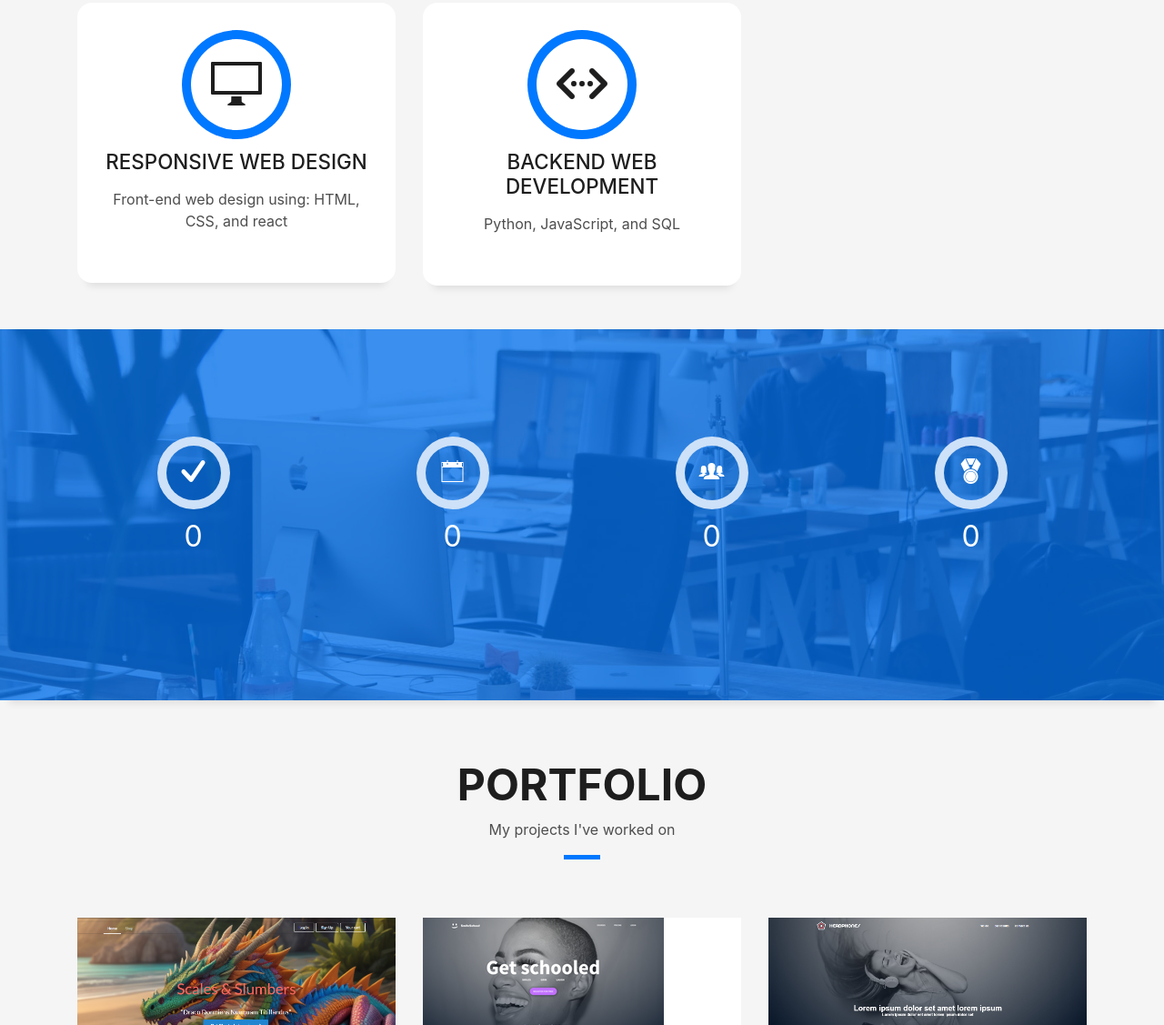
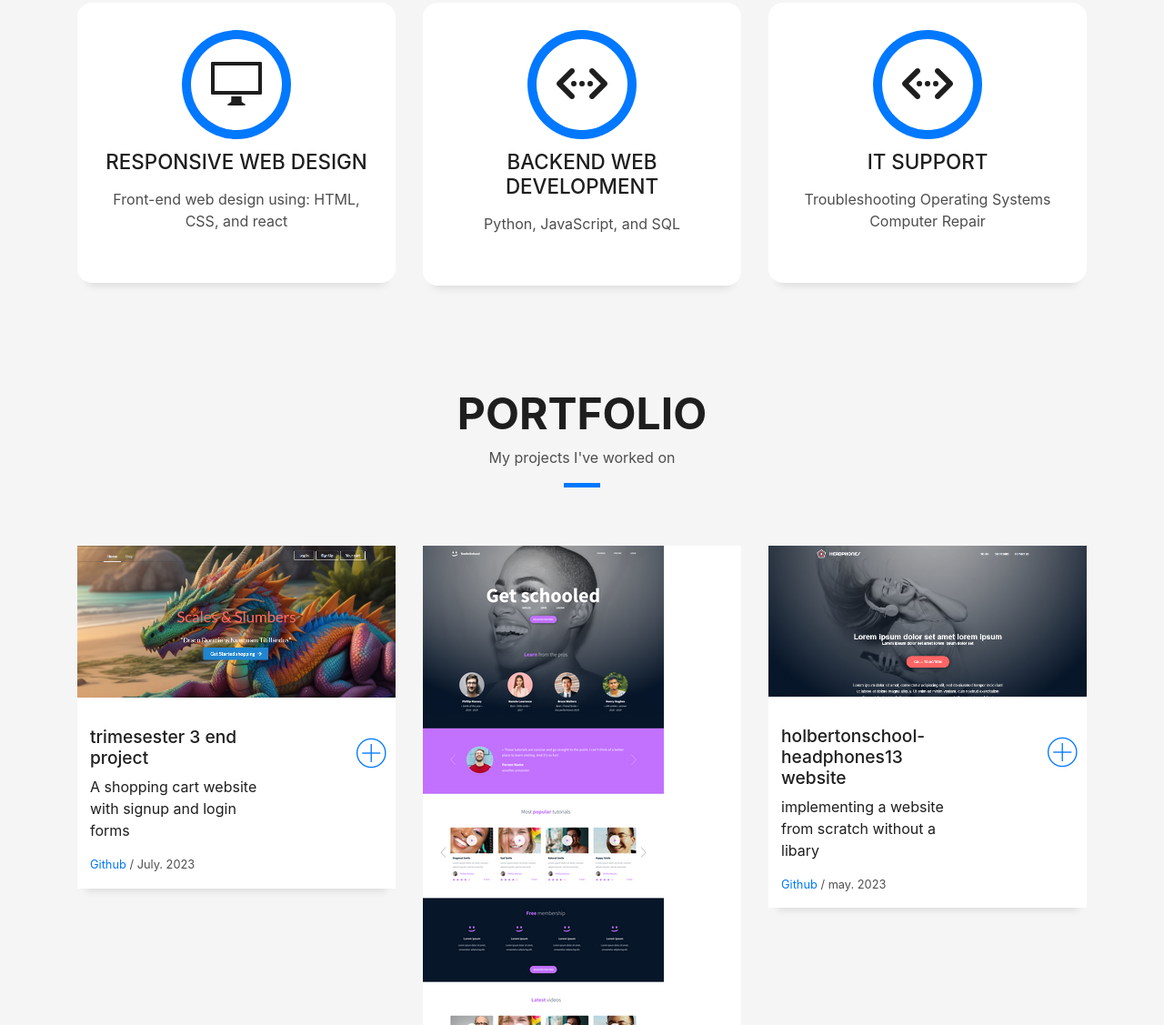
Before and after one commit to daeshov/Darah-Thomas-person-website, a plain HTML site: page index.html in a window 1280 px wide. Shown: the part 1673-2800 px from the top of the page at 91% size. Drawn offline with Linux system fonts and the light colour scheme; files whose address does not match are found by name.

Commit message:
new update

```diff
--- a/css/style.css
+++ b/css/style.css
@@ -84,8 +84,8 @@ a:hover {
 
 .bg-image {
   background-repeat: no-repeat;
-  background-attachment: fixed;
-  background-size: cover;
+  background-attachment: local;
+  background-size: contain;
   background-position: center center;
 }
 
@@ -681,7 +681,11 @@ a:hover {
 }
 
 .about-mf .about-img img {
-  margin-left: 10px;
+  margin-left: -15px;
+}
+
+.about-info {
+  margin-left: -30px;
 }
 
 .skill-mf span {
@@ -740,31 +744,6 @@ a:hover {
 }
 
 /*======================================
-//--//-->   COUNTER
-======================================*/
-
-.counter-box {
-  color: #fff;
-  text-align: center;
-}
-
-.counter-ico {
-  margin-bottom: 1rem;
-}
-
-.counter-ico .ico-circle {
-  height: 60px;
-  width: 60px;
-  line-height: 1.8;
-  box-shadow: 0 0 0 10px #cde1f8;
-}
-
-.counter-num .counter {
-  font-size: 2rem;
-  margin-bottom: 0;
-}
-
-/*======================================
 //--//-->   PORTFOLIO
 ======================================*/
 
@@ -773,6 +752,10 @@ a:hover {
   -webkit-backface-visibility: hidden;
   backface-visibility: hidden;
   background-color: #fff;
+}
+
+.card-4 {
+  padding-top: 10px;
 }
 
 .work-box:hover img {
--- a/index.html
+++ b/index.html
@@ -24,12 +24,6 @@
   <!-- Main Stylesheet File -->
   <link href="css/style.css" rel="stylesheet">
 
-  <!-- =======================================================
-    Theme Name: DevFolio
-    Theme URL: https://bootstrapmade.com/devfolio-bootstrap-portfolio-html-template/
-    Author: BootstrapMade.com
-    License: https://bootstrapmade.com/license/
-  ======================================================= -->
 </head>
 
 <body id="page-top">
@@ -67,22 +61,20 @@
   </nav>
   <!--/ Nav End /-->
 
-  <!--/ Intro Skew Star /-->
-  <div id="home" class="intro route bg-image" style="background-image: url()">
+  <!--/ Intro /-->
+  <div id="home" class="intro route bg-image" style="background-image: url(/img/Background2.jpg)">
     <div class="overlay-itro"></div>
     <div class="intro-content display-table">
       <div class="table-cell">
         <div class="container">
-          <!--<p class="display-6 color-d">Hello, world!</p>-->
           <h1 class="intro-title mb-4">I am Darah Thomas</h1>
-          <p class="intro-subtitle"><span class="text-slider-items">Web Developer</span><strong class="text-slider"></strong></p>
-          <!-- <p class="pt-3"><a class="btn btn-primary btn js-scroll px-4" href="#about" role="button">Learn More</a></p> -->
+          <p class="intro-subtitle"><span class="text-slider-items">Web Developer and IT Support</span><strong class="text-slider"></strong></p>
         </div>
       </div>
     </div>
   </div>
-  <!--/ Intro Skew End /-->
-
+  <!-- Intro End -->
+  <!-- About Me section  -->
   <section id="about" class="about-mf sect-pt4 route">
     <div class="container">
       <div class="row">
@@ -147,8 +139,8 @@
       </div>
     </div>
   </section>
-
-  <!--/ Section Services Star /-->
+  <!-- About Me section  -->
+  <!-- Skills -->
   <section id="service" class="services-mf route">
     <div class="container">
       <div class="row">
@@ -196,64 +188,25 @@
             </div>
           </div>
         </div>
-
-      </div>
-    </div>
-  </section>
-  <!--/ Section Services End /-->
-
-  <div class="section-counter paralax-mf bg-image" style="background-image: url(img/counters-bg.jpg)">
-    <div class="overlay-mf"></div>
-    <div class="container">
-      <div class="row">
-        <div class="col-sm-3 col-lg-3">
-          <div class="counter-box">
-            <div class="counter-ico">
-              <span class="ico-circle"><i class="ion-checkmark-round"></i></span>
+        <div class="col-md-4">
+          <div class="service-box">
+            <div class="service-ico">
+              <span class="ico-circle"><i class="ion-code-working"></i></span>
             </div>
-            <div class="counter-num">
-              <p class="counter"></p>
-              <span class="counter-text"></span>
-            </div>
-          </div>
-        </div>
-        <div class="col-sm-3 col-lg-3">
-          <div class="counter-box pt-4 pt-md-0">
-            <div class="counter-ico">
-              <span class="ico-circle"><i class="ion-ios-calendar-outline"></i></span>
-            </div>
-            <div class="counter-num">
-              <p class="counter"></p>
-              <span class="counter-text"></span>
-            </div>
-          </div>
-        </div>
-        <div class="col-sm-3 col-lg-3">
-          <div class="counter-box pt-4 pt-md-0">
-            <div class="counter-ico">
-              <span class="ico-circle"><i class="ion-ios-people"></i></span>
-            </div>
-            <div class="counter-num">
-              <p class="counter"></p>
-              <span class="counter-text"></span>
-            </div>
-          </div>
-        </div>
-        <div class="col-sm-3 col-lg-3">
-          <div class="counter-box pt-4 pt-md-0">
-            <div class="counter-ico">
-              <span class="ico-circle"><i class="ion-ribbon-a"></i></span>
-            </div>
-            <div class="counter-num">
-              <p class="counter"></p>
-              <span class="counter-text"></span>
+            <div class="service-content">
+              <h2 class="s-title"> IT Support</h2>
+              <p class="s-description text-center">
+                Troubleshooting
+                Operating Systems
+                Computer Repair
+              </p>
             </div>
           </div>
         </div>
       </div>
     </div>
-  </div>
-
+  </section>
+  <!-- Skills End -->
   <!--/ Section Portfolio Star /-->
   <section id="work" class="portfolio-mf sect-pt4 route">
     <div class="container">
@@ -271,7 +224,7 @@
         </div>
       </div>
       <div class="row">
-        <div class="col-md-4">
+        <div class="col-lg-4">
           <div class="work-box">
             <a href="https://github.com/daeshov/scalesandslumbers" target="_blank">
               <div class="work-img">
@@ -296,7 +249,7 @@
             </a>
           </div>
         </div>
-        <div class="col-md-4">
+        <div class="col-lg-4">
           <div class="work-box">
             <a href="https://github.com/daeshov/holbertonschool-smiling-school-javascript" target="_blank">
               <div class="work-img">
@@ -321,7 +274,7 @@
             </a>
           </div>
         </div>
-        <div class="col-md-4">
+        <div class="col-lg-4">
           <div class="work-box">
             <a href="https://github.com/daeshov/holbertonschool-headphones" target="_blank">
               <div class="work-img">
@@ -346,7 +299,7 @@
             </a>
           </div>
         </div>
-        <div class="col-md-4">
+        <div class="col-lg-4 card-4">
           <div class="work-box">
             <a href="https://hr-chatbot-1.onrender.com/" target="_blank">
               <div class="work-img">
```
Also changed, not shown: img/Background2.jpg (added), 3 other files.
